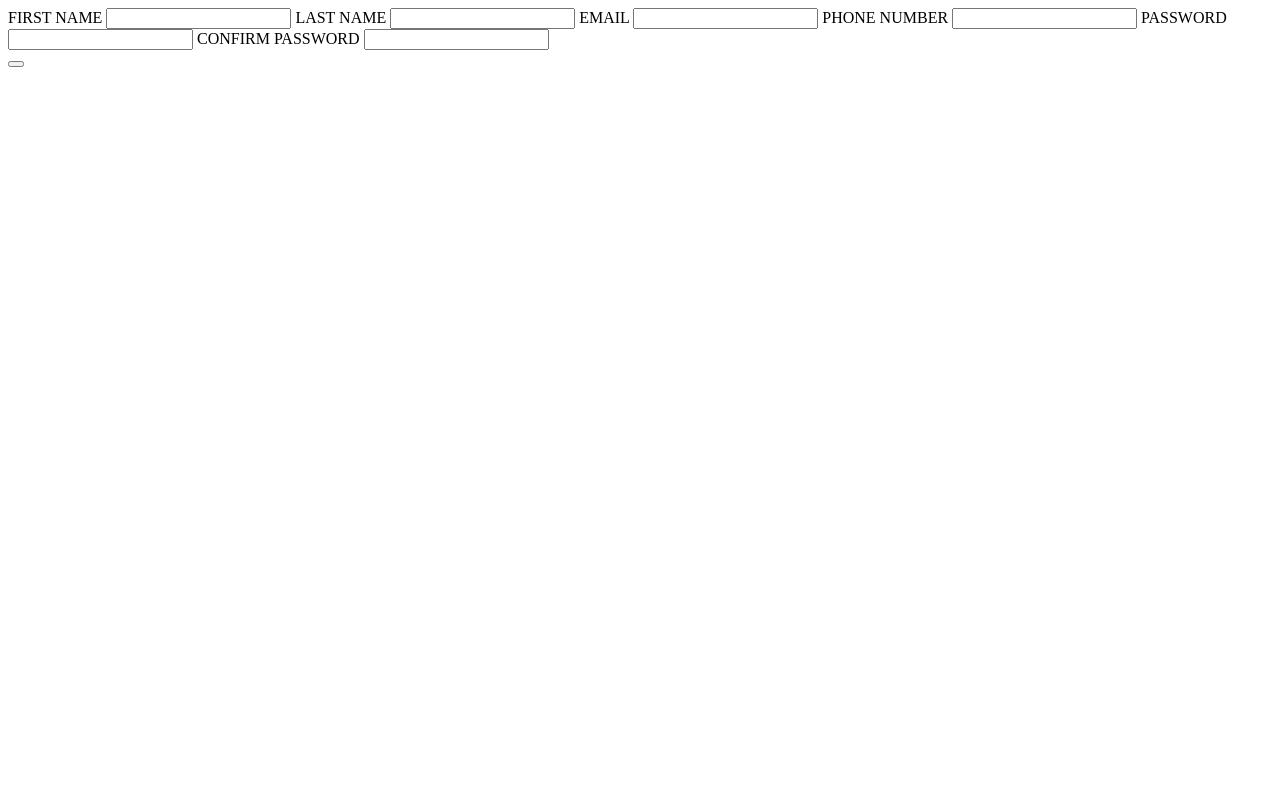
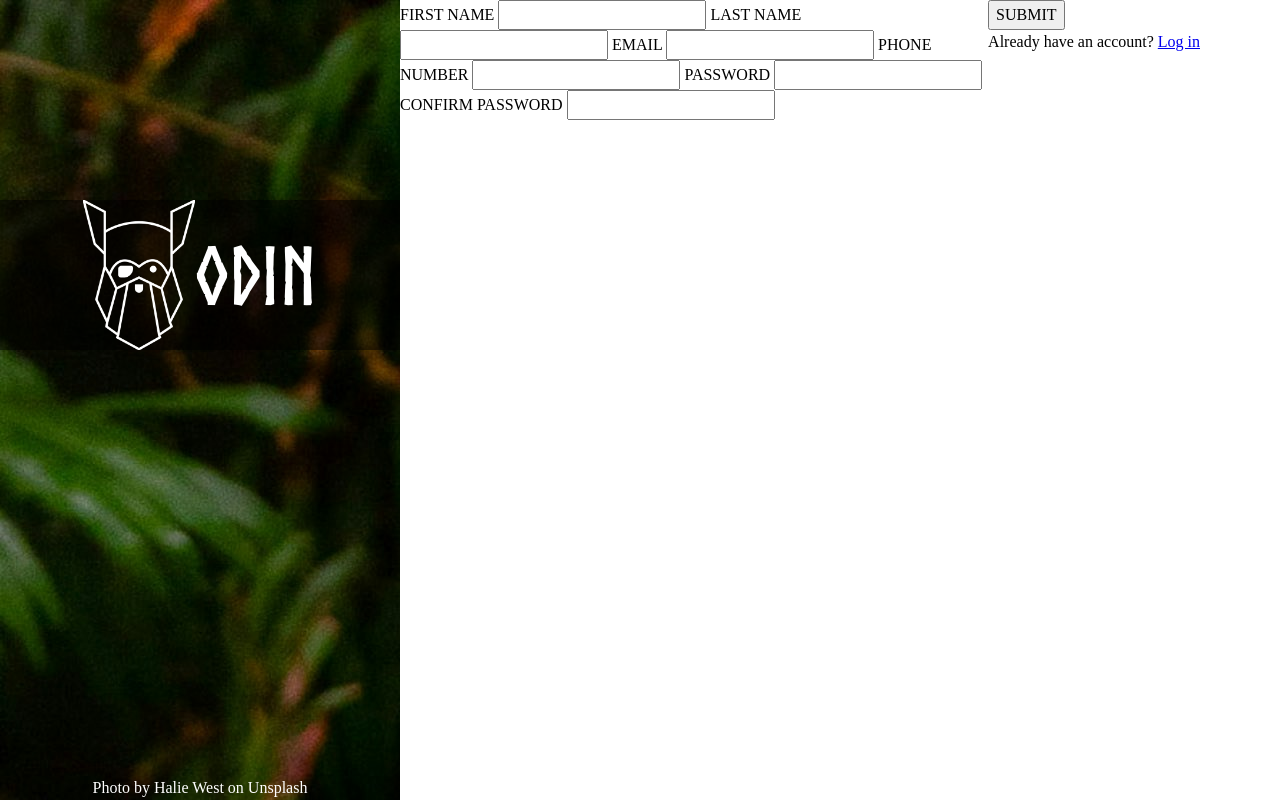
Before and after one commit to DanielCHodgson/sign-up-form, a plain HTML site: page index.html in a window 1280 px wide. Drawn offline with Linux system fonts and the light colour scheme.

Commit message:
Hero and logo styled

```diff
--- a/index.html
+++ b/index.html
@@ -5,7 +5,7 @@
     <meta charset="UTF-8">
     <meta name="viewport" content="width=device-width, initial-scale=1.0">
     <title>Sign-Up Form</title>
-
+    <link rel="stylesheet" href="reset.css">
     <link rel="stylesheet" href="styles.css">
 </head>
 
@@ -13,11 +13,10 @@
     <div class="content-wrapper">
         <div class="hero">
             <div class="logo">
-
+                <img src="./res/odin-lined.png" alt="">
+                <h1>ODIN</h1>
             </div>
-            <div class="credit">
-
-            </div>
+            <p class="credit">Photo by Halie West on Unsplash</p>
         </div>
         <div class="content">
             <div class="testimony">
@@ -47,8 +46,9 @@
         </div>
         <div class="submit-section">
             <button class="submit" type="submit" for="">
-
+                SUBMIT
             </button>
+            <p>Already have an account? <a href="www.fake@fake.fake">Log in</a></p>
         </div>
     </div>
 </body>
--- /dev/null
+++ b/reset.css
@@ -0,0 +1,30 @@
+/*
+  Josh's Custom CSS Reset
+  https://www.joshwcomeau.com/css/custom-css-reset/
+*/
+*, *::before, *::after {
+    box-sizing: border-box;
+  }
+  * {
+    margin: 0;
+  }
+  html, body {
+    height: 100%;
+  }
+  body {
+    line-height: 1.5;
+    -webkit-font-smoothing: antialiased;
+  }
+  img, picture, video, canvas, svg {
+    display: block;
+    max-width: 100%;
+  }
+  input, button, textarea, select {
+    font: inherit;
+  }
+  p, h1, h2, h3, h4, h5, h6 {
+    overflow-wrap: break-word;
+  }
+  #root, #__next {
+    isolation: isolate;
+  }
--- a/styles.css
+++ b/styles.css
@@ -0,0 +1,57 @@
+@font-face {
+    font-family: 'NorseBold';
+    src: url('./res/Norse-Bold.otf') format('opentype');
+  }
+
+.content-wrapper {
+    max-width: 1200px;
+    height: 100vh;
+    display: flex;
+    justify-content: center;
+    align-content: center;
+    flex-direction: row;
+}
+
+.hero {
+    min-width: 400px;
+    background-image: url("./res/halie-west-25xggax4bSA-unsplash.jpg");
+    flex: 1;
+    display: flex;
+    flex-direction: column;
+    justify-content: space-between;
+    align-items: center;
+}
+
+
+.logo {
+    width: 100%;
+    height: 150px;
+    background-color: rgba(0, 0, 0, 0.5);
+    position: relative;
+    top: 25%;
+
+    display: flex;
+    justify-content: center;
+    align-items: center;
+}
+
+.hero img {
+    height: 100%;
+    opacity: 1;
+}
+
+.logo h1 {
+    font-family: 'NorseBold', sans-serif;
+    color: white;
+    font-size: 5rem;
+}
+
+
+p.credit {
+    color: white;
+}
+
+.content {
+    display: flex;
+    flex: 2;
+}
```
